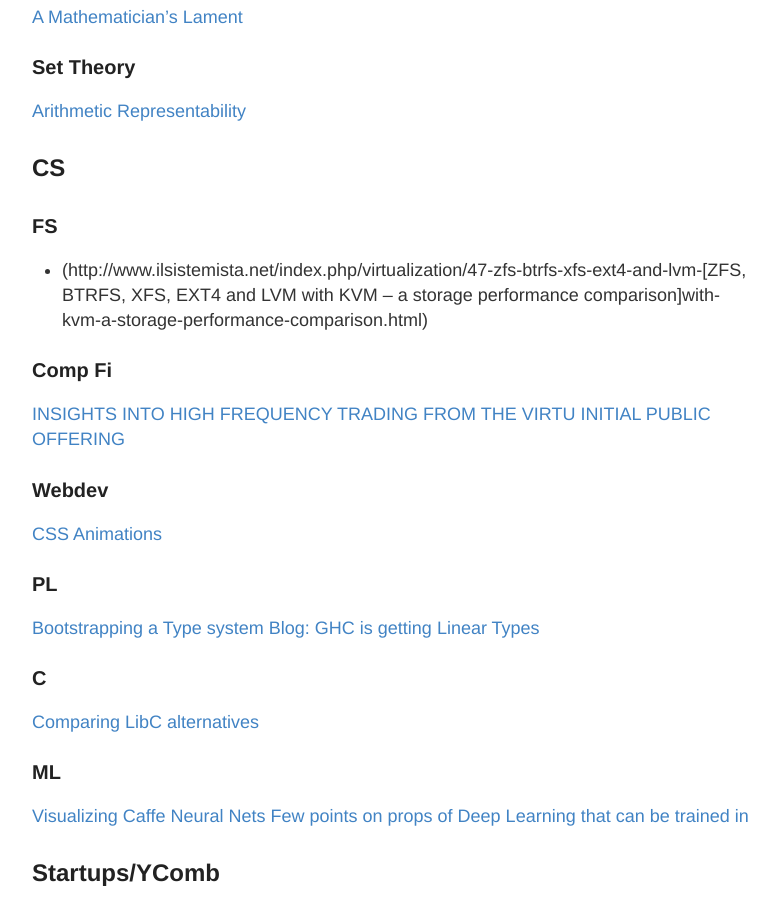
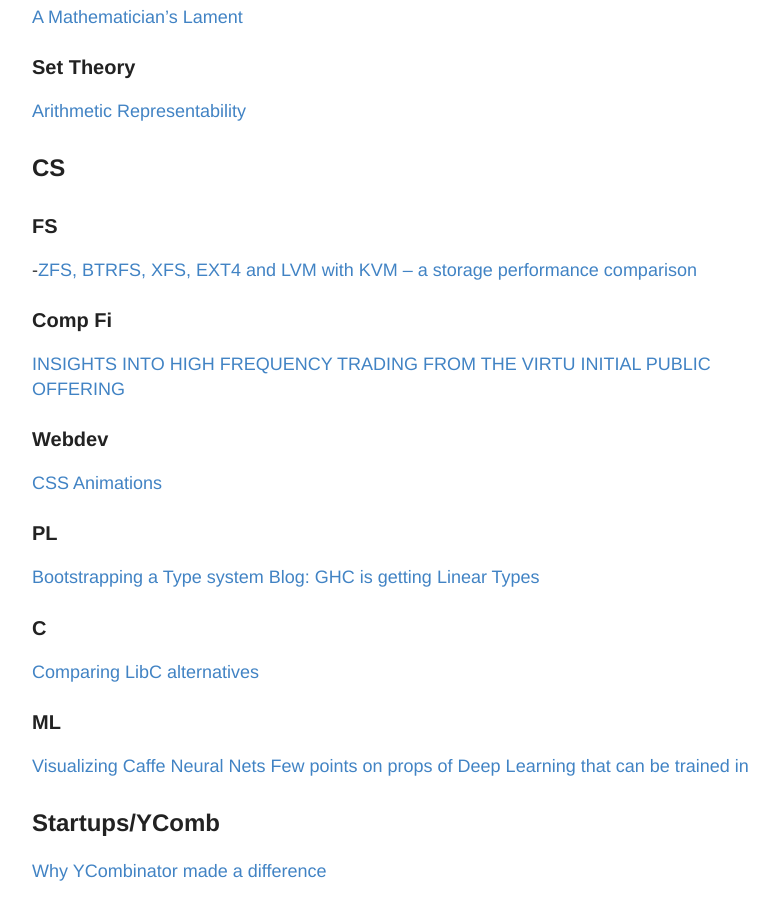
Before and after one commit to RONNCC/ronncc.github, a Jekyll site: the page built from _posts/2016-1-1-InterestingLinks.md, in a window 1280 px wide and 900 px high, scrolled down 616 px. Shown: the whole window, without its empty margins (248-1027 px from the left). Built offline with Jekyll 4.4.1, drawn with Linux system fonts in a browser that asks for light colours; comment, search, counter and statistics services are not loaded.

Commit message:
Updated 2016-1-1-InterestingLinks.md

```diff
--- a/_posts/2016-1-1-InterestingLinks.md
+++ b/_posts/2016-1-1-InterestingLinks.md
@@ -32,7 +32,7 @@
 ## CS
 
 ### FS
-- (http://www.ilsistemista.net/index.php/virtualization/47-zfs-btrfs-xfs-ext4-and-lvm-[ZFS, BTRFS, XFS, EXT4 and LVM with KVM – a storage performance comparison]with-kvm-a-storage-performance-comparison.html)
+-[ZFS, BTRFS, XFS, EXT4 and LVM with KVM – a storage performance comparison](http://www.ilsistemista.net/index.php/virtualization/47-zfs-btrfs-xfs-ext4-and-lvm-with-kvm-a-storage-performance-comparison.html)
 
 
 ### Comp Fi
```
